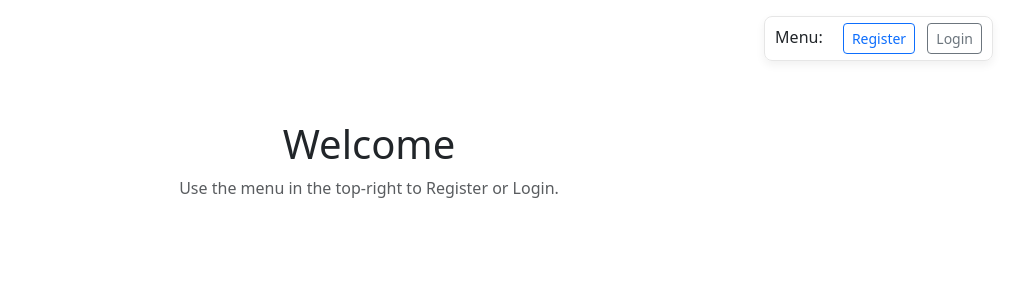
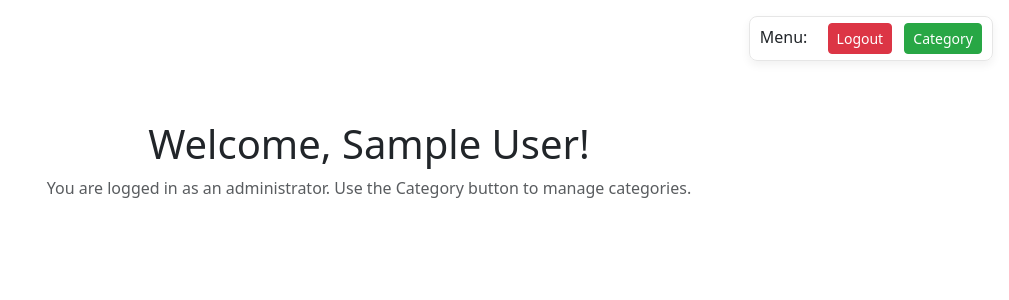
Before and after one commit to Cisco798/E-commerce, a PHP site: page /index.php in a window 1280 px wide. Shown: the top 300 px of the page, without its empty margins (271-1280 px from the left). Run offline with PHP 8.4, Linux system fonts and the light colour scheme; the visitor is signed in with stand-in values (Sample User, id 1).

Commit message:
Update index.php

```diff
--- a/index.php
+++ b/index.php
@@ -1,3 +1,22 @@
+<?php
+session_start();
+
+// Function to check if user is logged in
+function isLoggedIn() {
+    return isset($_SESSION['user_id']);
+}
+
+// Function to check if user is admin
+function isAdmin() {
+    if (isset($_SESSION['role'])) {
+        return $_SESSION['role'] == 1 || strtolower($_SESSION['role']) === 'admin';
+    }
+    if (isset($_SESSION['user_role'])) {
+        return $_SESSION['user_role'] == 1 || strtolower($_SESSION['user_role']) === 'admin';
+    }
+    return false;
+}
+?>
 <!DOCTYPE html>
 <html lang="en">
 <head>
@@ -18,20 +37,69 @@
 			z-index: 1000;
 		}
 		.menu-tray a { margin-left: 8px; }
+
+		.btn-logout {
+			background-color: #dc3545;
+			border-color: #dc3545;
+			color: white;
+		}
+
+		.btn-logout:hover {
+			background-color: #c82333;
+			border-color: #bd2130;
+			color: white;
+		}
+
+		.btn-admin {
+			background-color: #28a745;
+			border-color: #28a745;
+			color: white;
+		}
+
+		.btn-admin:hover {
+			background-color: #218838;
+			border-color: #1e7e34;
+			color: white;
+		}
 	</style>
 </head>
 <body>
 
 	<div class="menu-tray">
 		<span class="me-2">Menu:</span>
-		<a href="login/register.php" class="btn btn-sm btn-outline-primary">Register</a>
-		<a href="login/login.php" class="btn btn-sm btn-outline-secondary">Login</a>
+
+		<?php if (!isLoggedIn()): ?>
+			<!-- Not logged in: Show Register and Login -->
+			<a href="login/register.php" class="btn btn-sm btn-outline-primary">Register</a>
+			<a href="login/login.php" class="btn btn-sm btn-outline-secondary">Login</a>
+
+		<?php elseif (isLoggedIn() && isAdmin()): ?>
+			<!-- Logged in as admin: Show Logout and Category -->
+			<a href="actions/logout_user_action.php" class="btn btn-sm btn-logout">Logout</a>
+			<a href="admin/category.php" class="btn btn-sm btn-admin">Category</a>
+
+		<?php elseif (isLoggedIn() && !isAdmin()): ?>
+			<!-- Logged in as regular user: Show only Logout -->
+			<a href="actions/logout_user_action.php" class="btn btn-sm btn-logout">Logout</a>
+
+		<?php endif; ?>
 	</div>
 
 	<div class="container" style="padding-top:120px;">
 		<div class="text-center">
-			<h1>Welcome</h1>
-			<p class="text-muted">Use the menu in the top-right to Register or Login.</p>
+			<?php if (isLoggedIn()): ?>
+				<h1>Welcome<?php echo isset($_SESSION['name']) ? ', ' . htmlspecialchars($_SESSION['name']) : ''; ?>!</h1>
+				<p class="text-muted">
+					<?php if (isAdmin()): ?>
+						You are logged in as an administrator. Use the Category button to manage categories.
+					<?php else: ?>
+						You are logged in as a customer. Enjoy browsing!
+					<?php endif; ?>
+				</p>
+			<?php else: ?>
+				<h1>Welcome</h1>
+				<p class="text-muted">Use the menu in the top-right to Register or Login.</p>
+			<?php endif; ?>
 		</div>
 	</div>
 
```
